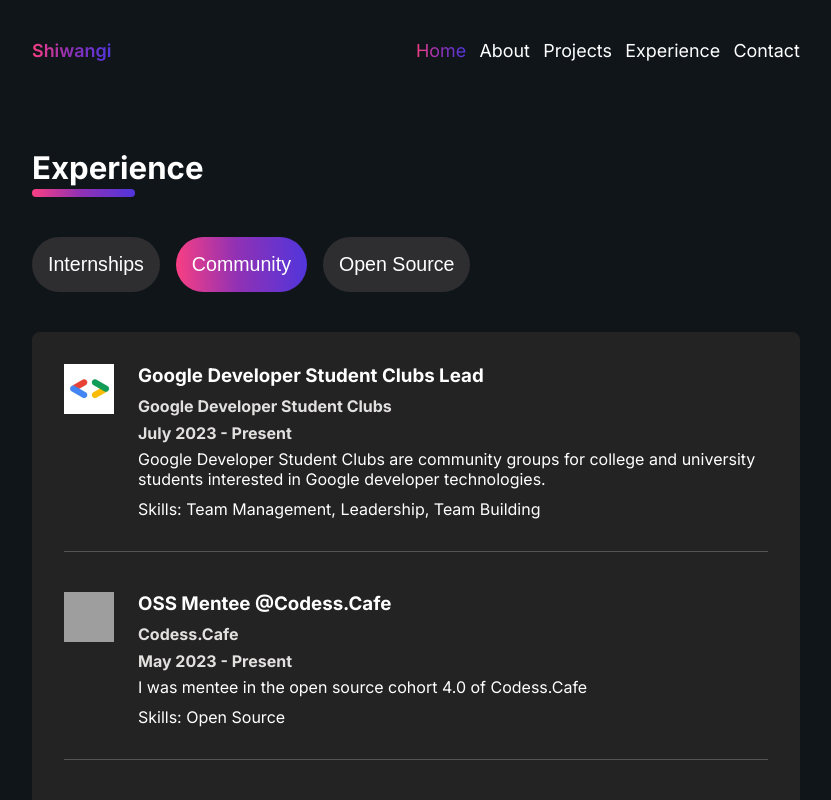
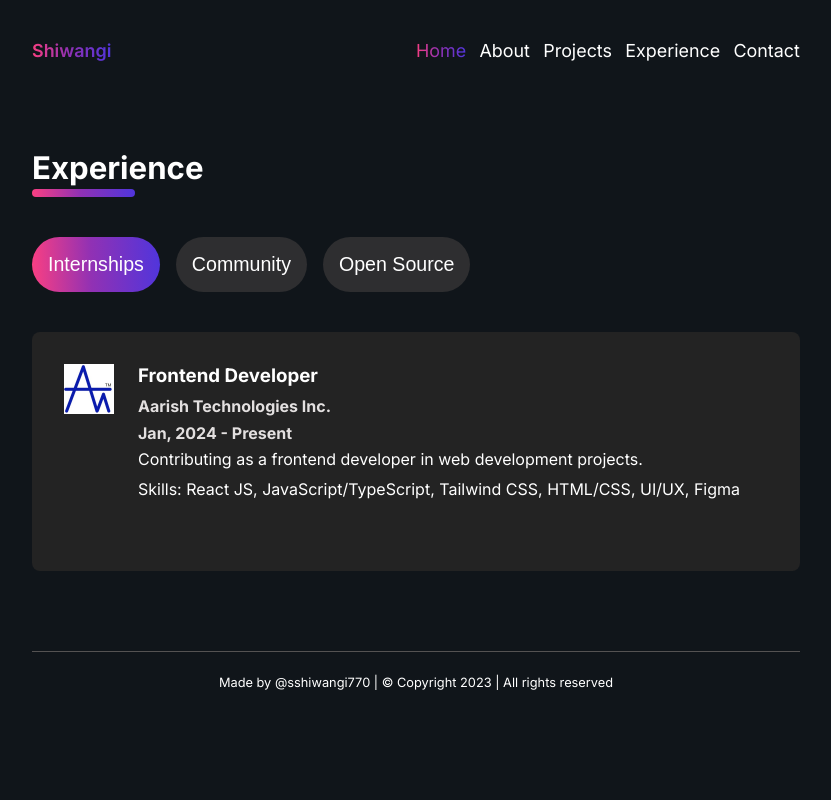
Before and after one commit to sshiwangi/Shiwangi-Portfolio, a React (Create React App) app: page /experience in a window 1280 px wide. Shown: the top 800 px of the page, without its empty margins (224-1055 px from the left). Built offline with nearby package versions, Linux system fonts and the light colour scheme; grey boxes are pictures that could not be loaded.

Commit message:
minor change in experience

```diff
--- a/src/pages/Experience/Experience.jsx
+++ b/src/pages/Experience/Experience.jsx
@@ -7,7 +7,7 @@
 import Internships from "../../components/buttonslist/Internships";
 
 function Experience() {
-  const [activeButton, setActiveButton] = useState("Community");
+  const [activeButton, setActiveButton] = useState("Internships");
   const handleButtonClick = (buttonName) => {
     setActiveButton(buttonName);
   };
```
